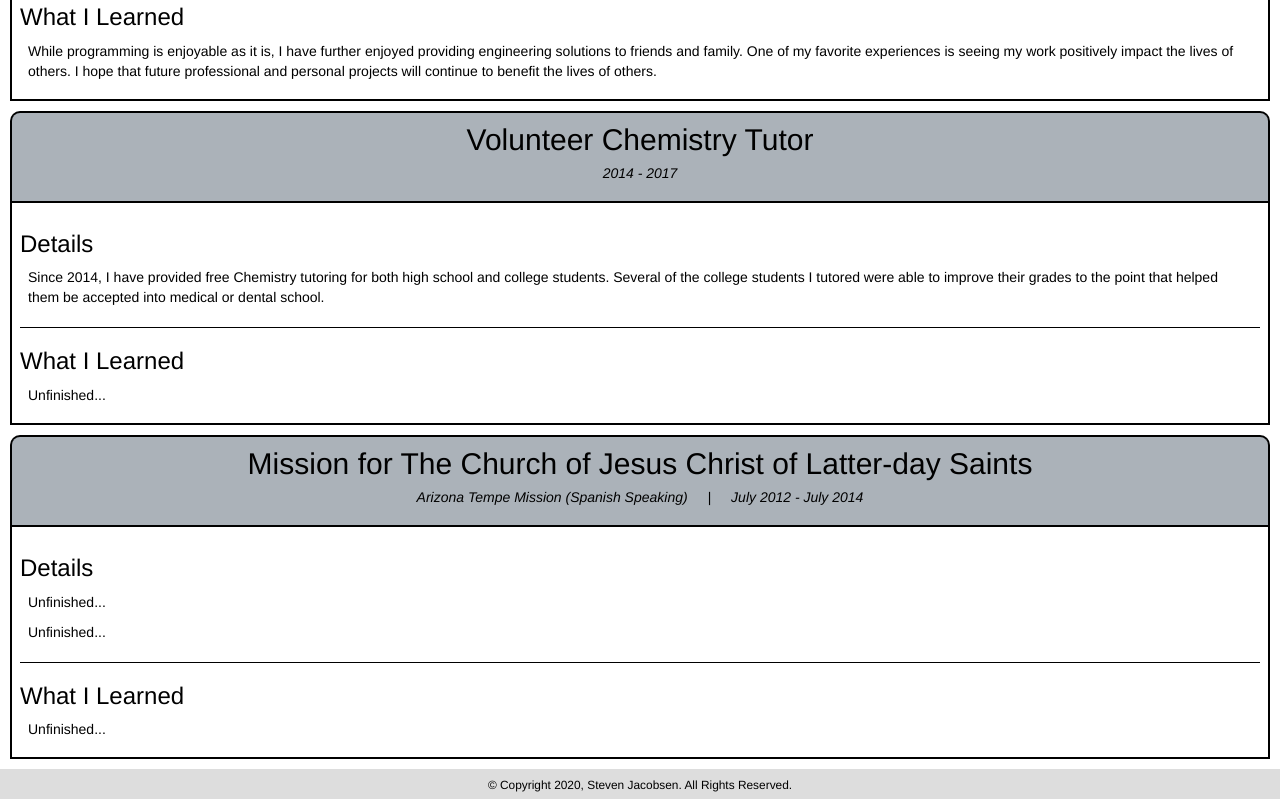
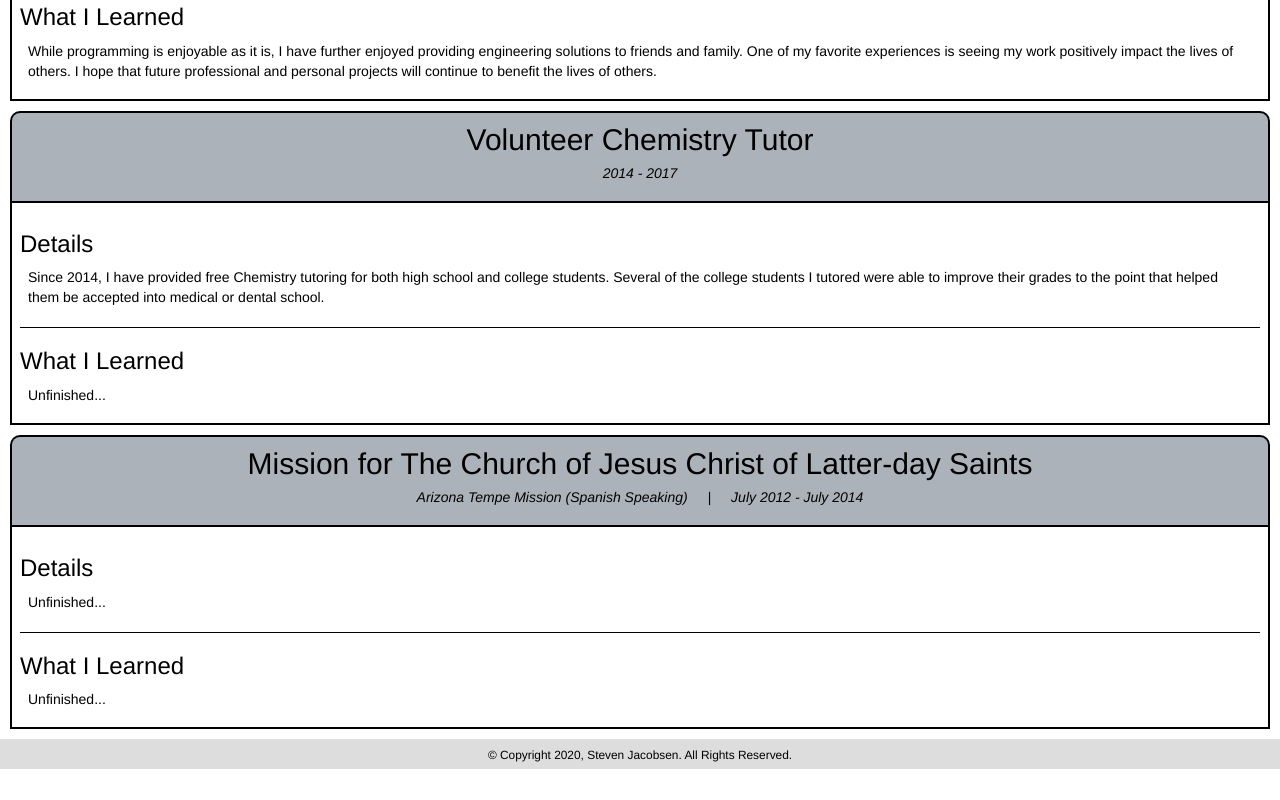
Before and after one commit to stevejaker/stevejaker.github.io, a plain HTML site: page resume.html in a window 1280 px wide. Shown: the part 1718-2518 px from the top of the page. After the commit the page ends 2488 px from the top, so only its background shows below. Drawn offline with nearby package versions, Linux system fonts and the light colour scheme.

Commit message:
Text fixes

```diff
--- a/resume.html
+++ b/resume.html
@@ -270,9 +270,6 @@
               <p>
                 Unfinished...
               </p>
-              <p>
-                Unfinished...
-              </p>
             </div>
             <hr style="height:1px; border-width:0; background-color:black; color:black;">
             <div class="what-i-learned">
```
Also changed, not shown: programming.html (+1 -0 lines).
